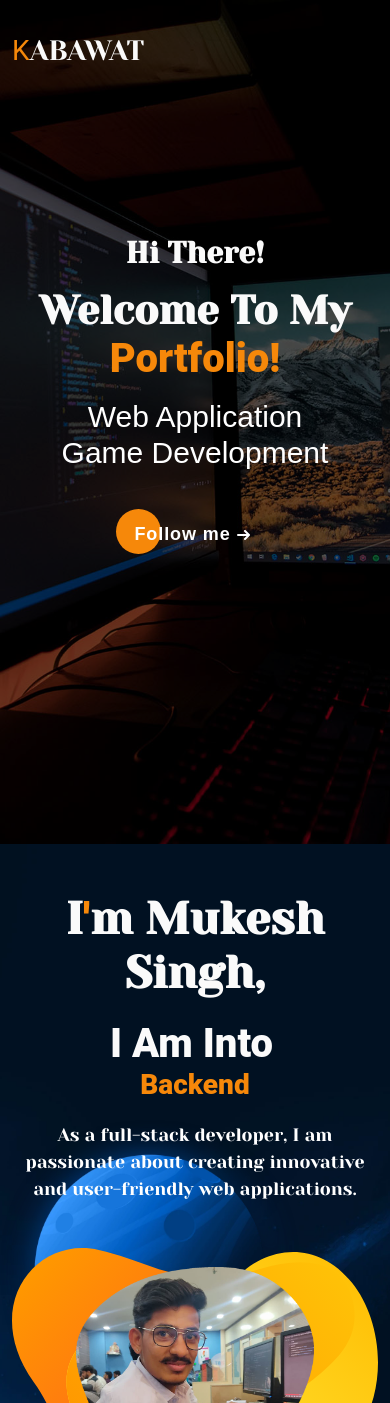
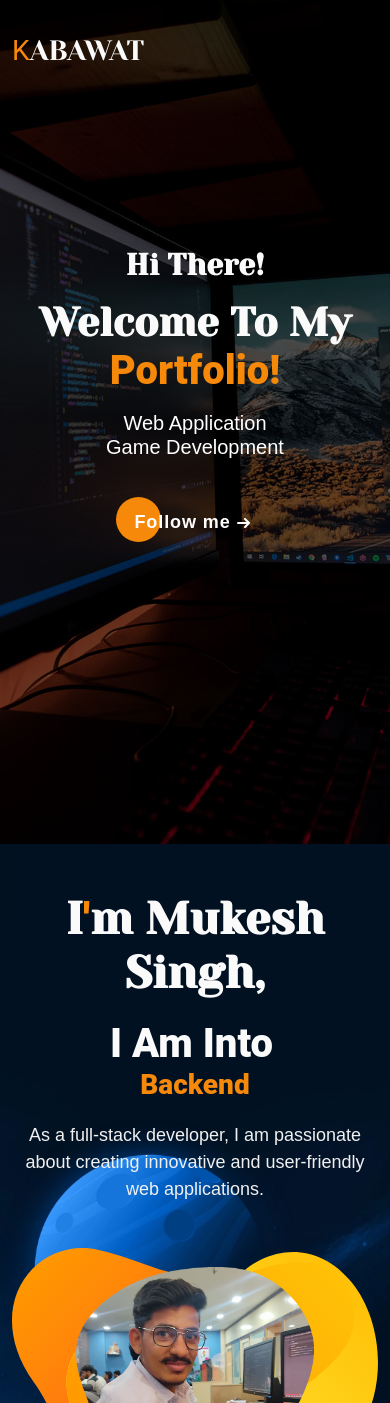
Before and after one commit to kabawat/portfolio, a Next.js app: page / in a window 390 px wide. Shown: the top 1403 px of the page. Built offline with nearby package versions, Linux system fonts and the light colour scheme.

Commit message:
Update _home.scss

```diff
--- a/public/scss/_home.scss
+++ b/public/scss/_home.scss
@@ -59,8 +59,8 @@ $cta-color: #f6880a;
 @mixin desc-styles {
     font-size: 18px;
     text-align: center;
-    color: #fff;
-    font-family: 'Yeseva One', cursive;
+    color: #f1f0f0;
+    // font-family: 'Yeseva One', cursive;
 }
 
 @mixin masking-animation {
@@ -163,15 +163,15 @@ header {
 
     @media screen and (max-width : 768px) {
         h1 {
-            font-size: 50px;
+            font-size: 40px;
         }
 
         h2 {
-            font-size: 40px;
+            font-size: 30px;
         }
 
         h3 {
-            font-size: 30px;
+            font-size: 20px;
         }
     }
 
```
